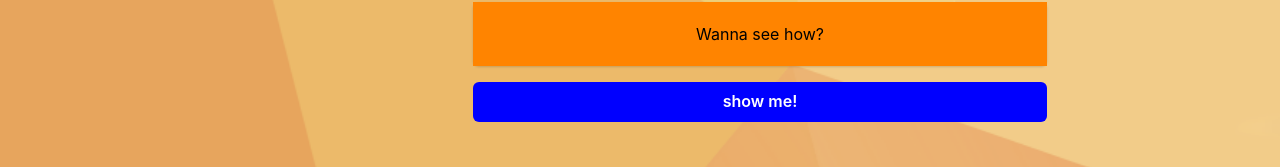
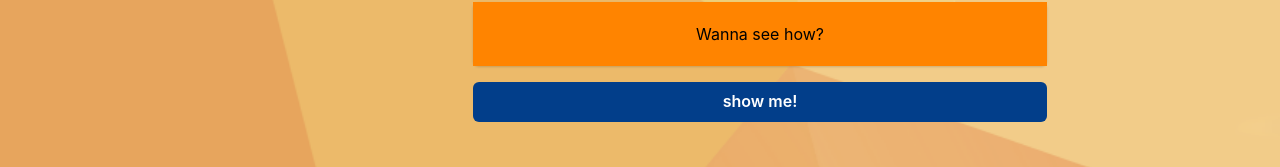
Before and after one commit to Emeka207ja/greenhouse, a Next.js app: page /pagefour in a window 1280 px wide. Shown: the part 905-1072 px from the top of the page. Built offline with nearby package versions, Linux system fonts and the light colour scheme.

Commit message:
fourth screen added

```diff
--- a/src/Components/PageFour.tsx
+++ b/src/Components/PageFour.tsx
@@ -129,7 +129,7 @@ export const PageFour: React.FC = () => {
             <Button
                 mt={"1rem"}
                 textColor={"white"}
-                bg={"blue"}
+                bg={"#023e8a"}
                 w={"full"}
                 mb={ "2rem"}
             >show me!</Button>
```
